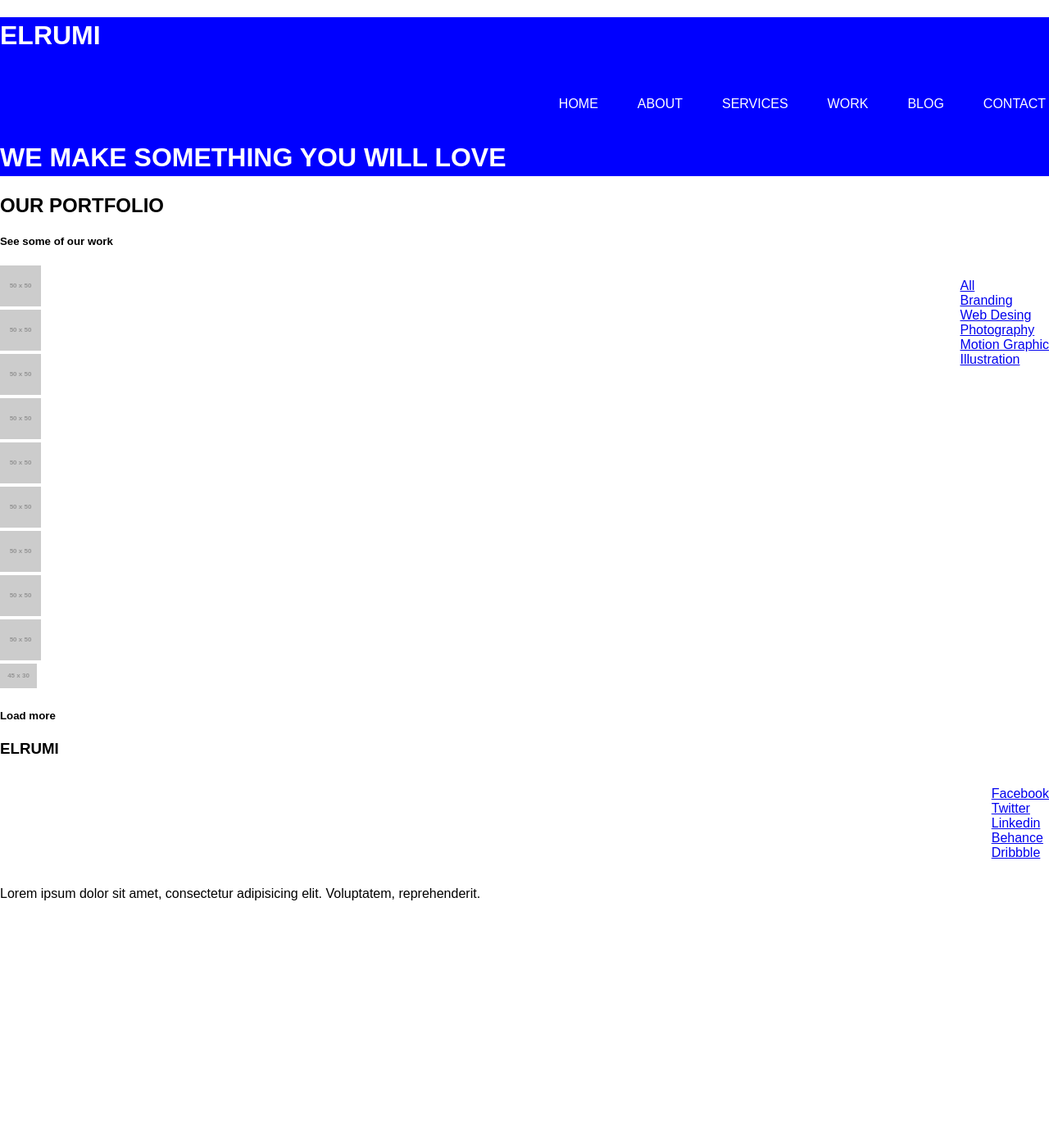
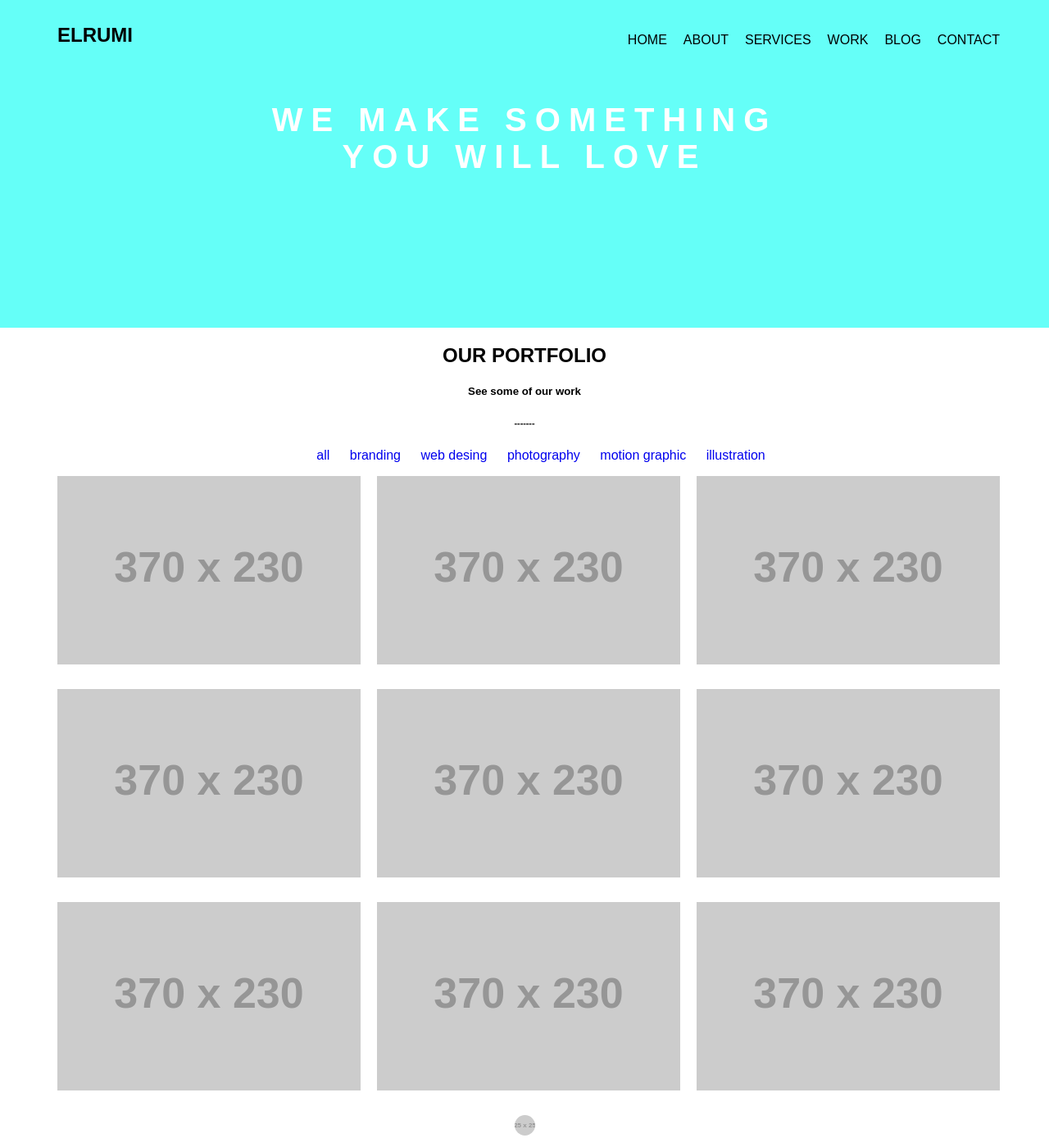
Before and after one commit to MattChen1102/mattchen1102.github.io, a plain HTML site: page index.html in a window 1280 px wide. Shown: the top 1389 px of the page at 82% size. Before the commit the page ends 1116 px from the top, so only its background shows below. Drawn offline with Linux system fonts and the light colour scheme; placeholder pictures from the web are drawn by us.

Commit message:
fished homework

```diff
--- /dev/null
+++ b/css/fontello.css
@@ -0,0 +1,63 @@
+@font-face {
+  font-family: 'fontello';
+  src: url('../font/fontello.eot?33003787');
+  src: url('../font/fontello.eot?33003787#iefix') format('embedded-opentype'),
+       url('../font/fontello.woff2?33003787') format('woff2'),
+       url('../font/fontello.woff?33003787') format('woff'),
+       url('../font/fontello.ttf?33003787') format('truetype'),
+       url('../font/fontello.svg?33003787#fontello') format('svg');
+  font-weight: normal;
+  font-style: normal;
+}
+/* Chrome hack: SVG is rendered more smooth in Windozze. 100% magic, uncomment if you need it. */
+/* Note, that will break hinting! In other OS-es font will be not as sharp as it could be */
+/*
+@media screen and (-webkit-min-device-pixel-ratio:0) {
+  @font-face {
+    font-family: 'fontello';
+    src: url('../font/fontello.svg?33003787#fontello') format('svg');
+  }
+}
+*/
+
+ [class^="icon-"]:before, [class*=" icon-"]:before {
+  font-family: "fontello";
+  font-style: normal;
+  font-weight: normal;
+  speak: none;
+
+  display: inline-block;
+  text-decoration: inherit;
+  width: 1em;
+  margin-right: .2em;
+  text-align: center;
+  /* opacity: .8; */
+
+  /* For safety - reset parent styles, that can break glyph codes*/
+  font-variant: normal;
+  text-transform: none;
+
+  /* fix buttons height, for twitter bootstrap */
+  line-height: 1em;
+
+  /* Animation center compensation - margins should be symmetric */
+  /* remove if not needed */
+  margin-left: .2em;
+
+  /* you can be more comfortable with increased icons size */
+  /* font-size: 120%; */
+
+  /* Font smoothing. That was taken from TWBS */
+  -webkit-font-smoothing: antialiased;
+  -moz-osx-font-smoothing: grayscale;
+
+  /* Uncomment for 3D effect */
+  /* text-shadow: 1px 1px 1px rgba(127, 127, 127, 0.3); */
+}
+
+.icon-twitter:before { content: '\f099'; } /* '' */
+.icon-facebook:before { content: '\f09a'; } /* '' */
+.icon-rss:before { content: '\f09e'; } /* '' */
+.icon-gplus:before { content: '\f0d5'; } /* '' */
+.icon-dribbble:before { content: '\f17d'; } /* '' */
+.icon-pinterest:before { content: '\f231'; } /* '' */
--- a/css/main.css
+++ b/css/main.css
@@ -1,52 +1,131 @@
+img{
+	display: block;
+}
+
+#header{
+	background-color:#65fff8;
+	height: 50vh;
+
+}
+
 .container{
-	width: 1300px;
+	width: 1180px;
 	margin: 0 auto;
-	background-color:blue;
-	color: white;
+	background-color:#65fff8;
+	color: black;
     line-height: 45px;
 }
 
-#nav {
-	float:right;
+.logo>h2{
+	margin: 0 ;
+	padding: 20px;
 }
 
-.clearfix {
+.logo{
+	float: left;
+}
+.nav {
+	float: right;
+}
+
+.nav a{
+	text-decoration: none;
+}
+
+#header .container .nav>li{
+	list-style-type: none;
+	padding: 10px;
+	float:left;
+}
+.nav>li>a{
+	color:black;
+}
+
+
+.clearfix{
 	clear: both;
 }
 
-#nav ul {
-	list-style-type: none;
+.word>h1{
+	color:white;
+	text-align: center;
+	font-size: 40px;
+	letter-spacing: 10px;
 }
 
-#nav li {
-	float: left;
-}
-#nav a {
-	padding: 0 24px;
-	color: #fff;				/* 字體顏色 */
-	text-decoration: none;		/* 超連結底線消除 */
-	text-transform: capitalize; /*字母大寫*/
-}
-.clear{
-	clear: both;
-}
-.nav ul{
-	list-style-type: none;
+.banner {
+	text-align: center;
 }
 
-.nav{
-	float: right;
-	text-decoration: none;
-	text-transform: capitalize;
+.nav2 ul {
+	text-align: center;
 }
 
-#nol-12{
-	-webkit-box-sizing: border-box;
-	-moz-box-sizing: border-box;
-	box-sizing: border-box;
-	width: 25%;		/*設定寬度*/
-	float: left;
+.nav2 ul>li{
+	display: inline;
+	list-style-type: none;
+	padding: 10px;
 }
-.filter li:after{
+.nav2 a{
+	text-decoration: none;
+}
+
+.col-12 > .col-4>img{
+	float:left;
+	padding-left: 20px;
+	padding-bottom: 30px;
 
 }
+
+.container-pic{
+	width: 1180px;
+	margin: 0 auto;
+}
+.mark>img{
+	width: 25px;
+	margin: 0 auto;
+	border-radius: 50%;
+}
+.mark>h5{
+	text-align: center;
+	margin: 0 auto;
+	padding-top: 10px;
+	padding-bottom: 100px;
+}
+
+#footer{
+	background: #ffdd61;
+}
+
+.container-footer{
+	width: 1180px;
+	margin: 0 auto;
+	background-color:#ffdd61;
+	color: black;
+    line-height: 45px;
+}
+
+#footer .container-footer .logo2 >h3{
+	margin-top: 0;
+	text-align: center;
+	padding-top: 60px;
+	font-size:40px ;
+}
+
+.nav3 ul {
+	text-align: center;
+}
+
+.nav3 ul>li{
+	display: inline;
+	text-transform: uppercase;
+	padding: 10px;
+}
+.nav3 a{
+	text-decoration: none;
+}
+
+.copyright{
+	text-align: center;
+	font-size: 5px;
+}
--- a/index.html
+++ b/index.html
@@ -9,11 +9,11 @@
 	<body>
 		<div id="header">
 			<div class="container">
-				<div id>
-					<h1>ELRUMI</h1>
+				<div class="logo">
+					<h2>ELRUMI</h2>
 				</div>
-				<div id="nav">
-					<ul>
+				<div>
+					<ul class="nav">
 						<li><a href="#">HOME</a></li>
 						<li><a href="#">ABOUT</a></li>
 						<li><a href="#">SERVICES</a></li>
@@ -24,15 +24,16 @@
 				</div>
 				<div class="clearfix"></div>
 				<div class="word">
-					<h1>WE MAKE SOMETHING YOU WILL LOVE</h1>
+					<h1>WE MAKE SOMETHING <br>YOU WILL LOVE</h1>
 				</div>
 			</div>
 		</div>
 		<div class="banner">
 			<h2>OUR PORTFOLIO</h2>
 			<h5>See some of our work</h5>
+			<h6>-------</h6>
 		</div>
-		<div class="nav">
+		<div class="nav2">
 			<ul>
 				<li><a href="#">all</a></li>
 				<li><a href="#">branding</a></li>
@@ -41,51 +42,62 @@
 				<li><a href="#">motion graphic</a></li>
 				<li><a href="#">illustration</a></li>
 			</ul>
+		</div>
 		<div class="clearfix"></div>
-		</div>
+			<div class="container-pic">
 				<div class="col-12">
 					<div class="col-4">
-				<img src="http://placehold.it/50/50" alt="col-4">
+						<img src="http://placehold.it/370x230" alt="col-4">
 					</div>
 					<div class="col-4">
-				<img src="http://placehold.it/50/50" alt="col-4">
+						<img src="http://placehold.it/370x230" alt="col-4">
 					</div>
 					<div class="col-4">
-				<img src="http://placehold.it/50/50" alt="col-4">
+						<img src="http://placehold.it/370x230" alt="col-4">
 					</div>
 				</div>
+
+				<div class="clearfix"></div>
+
 					<div class="col-12">
 						<div class="col-4">
-				<img src="http://placehold.it/50/50" alt="col-4">
+							<img src="http://placehold.it/370x230" alt="col-4">
 						</div>
 						<div class="col-4">
-				<img src="http://placehold.it/50/50" alt="col-4">
+							<img src="http://placehold.it/370x230" alt="col-4">
 						</div>
 						<div class="col-4">
-				<img src="http://placehold.it/50/50" alt="col-4">
+							<img src="http://placehold.it/370x230" alt="col-4">
 						</div>
 					</div>
+
+					<div class="clearfix"></div>
+
 					<div class="col-12">
 						<div class="col-4">
-				<img src="http://placehold.it/50/50" alt="col-4">
+							<img src="http://placehold.it/370x230" alt="col-4">
 						</div>
 						<div class="col-4">
-				<img src="http://placehold.it/50/50" alt="col-4">
+							<img src="http://placehold.it/370x230" alt="col-4">
 						</div>
 						<div class="col-4">
-				<img src="http://placehold.it/50/50" alt="col-4">
+							<img src="http://placehold.it/370x230" alt="col-4">
 						</div>
 					</div>
+
+					<div class="clearfix"></div>
+
 					<div class="mark">
-			<img src="http://placehold.it/45/30" alt="mark">
+						<img src="http://placehold.it/25x25" alt="mark">
 						<h5>Load more</h5>
 					</div>
-		<div class="footer">
-			<div id="container">
-				<div class="id">
+			</div>
+		<div id="footer">
+			<div class="container-footer">
+				<div class="logo2">
 					<h3>ELRUMI</h3>
 				</div>
-				<div class="nav">
+				<div class="nav3">
 					<ul>
 						<li><a href="#">facebook</a></li>
 						<li><a href="#">twitter</a></li>
@@ -96,7 +108,7 @@
 				</div>
 				<div class="clearfix"></div>
 				<div class="copyright">
-					<p>Lorem ipsum dolor sit amet, consectetur adipisicing elit. Voluptatem, reprehenderit.</p>
+					<p>2015 Elrumi Desinged by Pottereight</p>
 				</div>
 			</div>
 		</div>
```
Also changed, not shown: font/fontello.ttf (added), font/fontello.woff (added), font/fontello.woff2 (added), 2 other files. Lines whose indentation alone changed are shown as unchanged.
